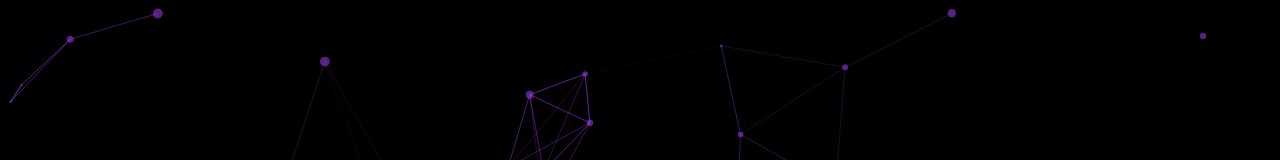
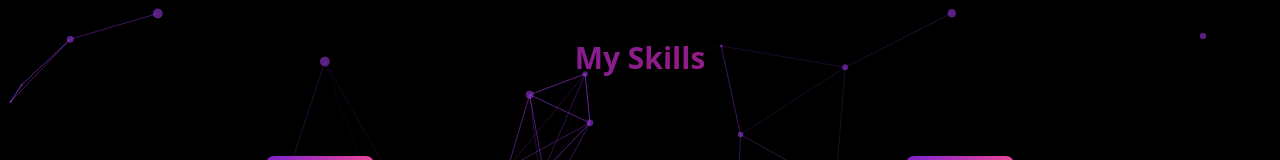
Before and after one commit to mim2041/web-portfolio-main, a React (Vite) app: page /skills in a window 1280 px wide. Shown: the top 160 px of the page. Built offline with nearby package versions, Linux system fonts and the light colour scheme.

Commit message:
data are fetched

```diff
--- /dev/null
+++ b/src/Pages/Projects/Projects.jsx
@@ -0,0 +1,23 @@
+import { useEffect, useState } from "react";
+
+const Projects = () => {
+  const [projects, setProjects] = useState([]);
+
+  useEffect(() => {
+    fetch('project.json')
+      .then(res => res.json())
+      .then(data => {
+        console.log(data);
+        setProjects(data);
+      });
+  }, []);
+
+  return (
+    <div style={{ position: 'relative'}}>
+      <p className="text-white text-5xl">Length: {projects.length}</p>
+      <h1 className="text-3xl bg-clip-text bg-gradient-to-r from-violet-700 to-pink-500 text-center my-8">Portfolio</h1>
+    </div>
+  );
+};
+
+export default Projects;
--- a/src/Pages/Skills/Skills.jsx
+++ b/src/Pages/Skills/Skills.jsx
@@ -4,9 +4,9 @@ import Progress from 'react-progressbar';
 const Skills = () => {
 
     return (
-        <div>
-            <h1 className="text-3xl text-transparent  bg-clip-text bg-gradient-to-r from-violet-700 to-pink-500 text-center my-8">My Skills</h1>
-            <div className="flex text-white flex-col lg:flex-row" >
+        <div  style={{ position: 'relative'}}>
+            <h1 className="text-3xl font-bold text-transparent  bg-clip-text bg-gradient-to-r from-violet-800 to-pink-700 text-center mt-10">My Skills</h1>
+            <div className="flex text-white flex-col lg:flex-row">
             <div className="w-1/2 m-12">
                 <h3 className="text-2xl text-center transparent lg:w-1/5 mx-auto p-2 rounded-lg my-8 bg-gradient-to-r from-purple-700 to-pink-500">Front-End</h3>
                 <div>
--- a/src/Routes/Routes.jsx
+++ b/src/Routes/Routes.jsx
@@ -3,6 +3,7 @@ import Home from "../Pages/Home/Home";
 import Main from "../layout/Main";
 import About from "../Pages/About/About";
 import Skills from "../Pages/Skills/Skills";
+import Projects from "../Pages/Projects/Projects";
 
 const router = createBrowserRouter([
     {
@@ -20,6 +21,10 @@ const router = createBrowserRouter([
         {
           path: 'skills',
           element: <Skills></Skills>
+        },
+        {
+          path: 'projects',
+          element: <Projects></Projects>
         }
       ]
     },
--- a/src/shared/Navbar/Navbar.jsx
+++ b/src/shared/Navbar/Navbar.jsx
@@ -9,7 +9,7 @@ const Navbar = () => {
                 <Link to='/'><FaHome/></Link>
                 <Link to='/about'><FaUserAlt/></Link>
                 <Link to="/skills"><FaReact/></Link>
-                <Link><AiFillProject/></Link>
+                <Link to='/projects'><AiFillProject/></Link>
                 <Link><FaFileContract/></Link>
             </nav>
         </div>
```
